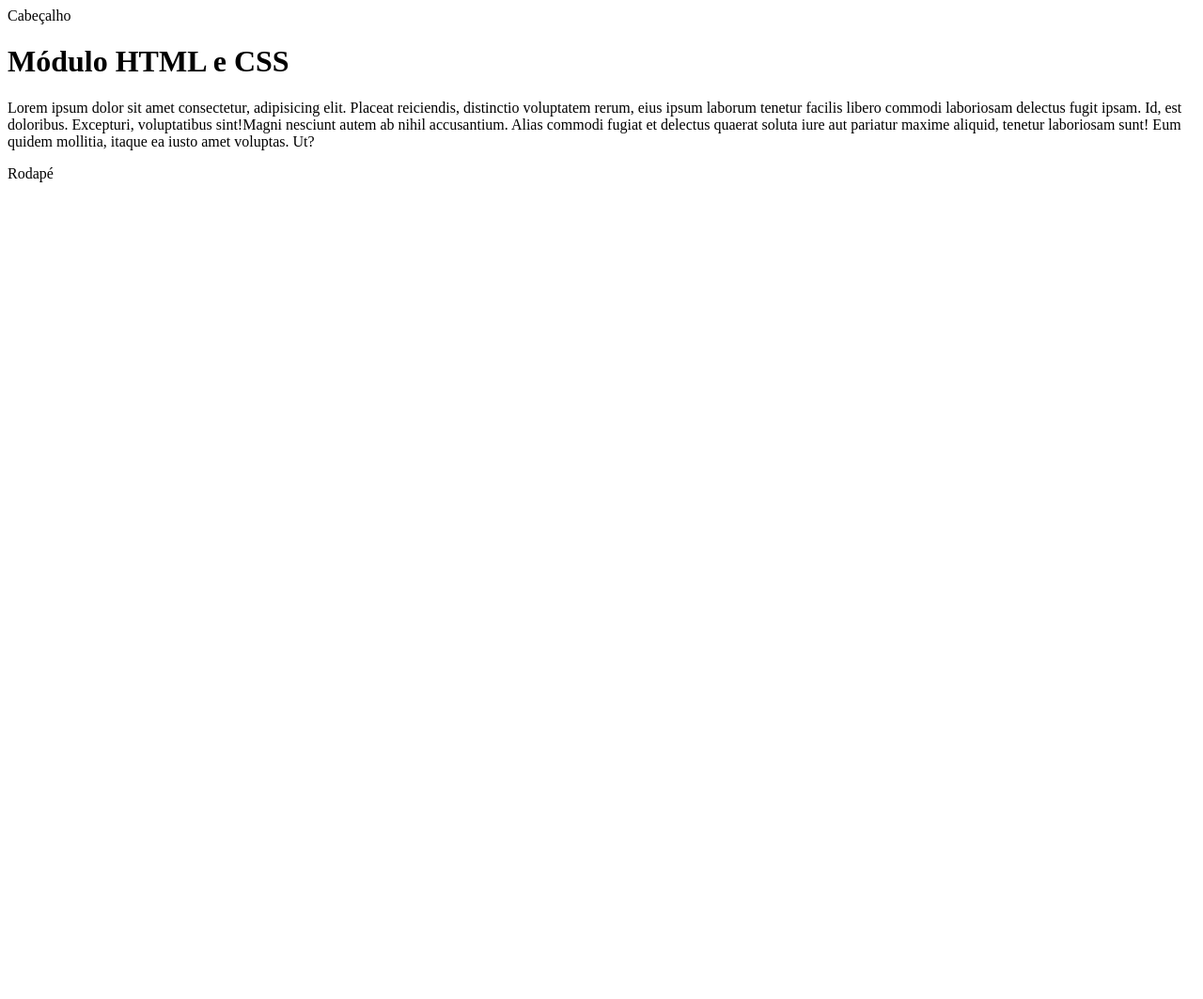
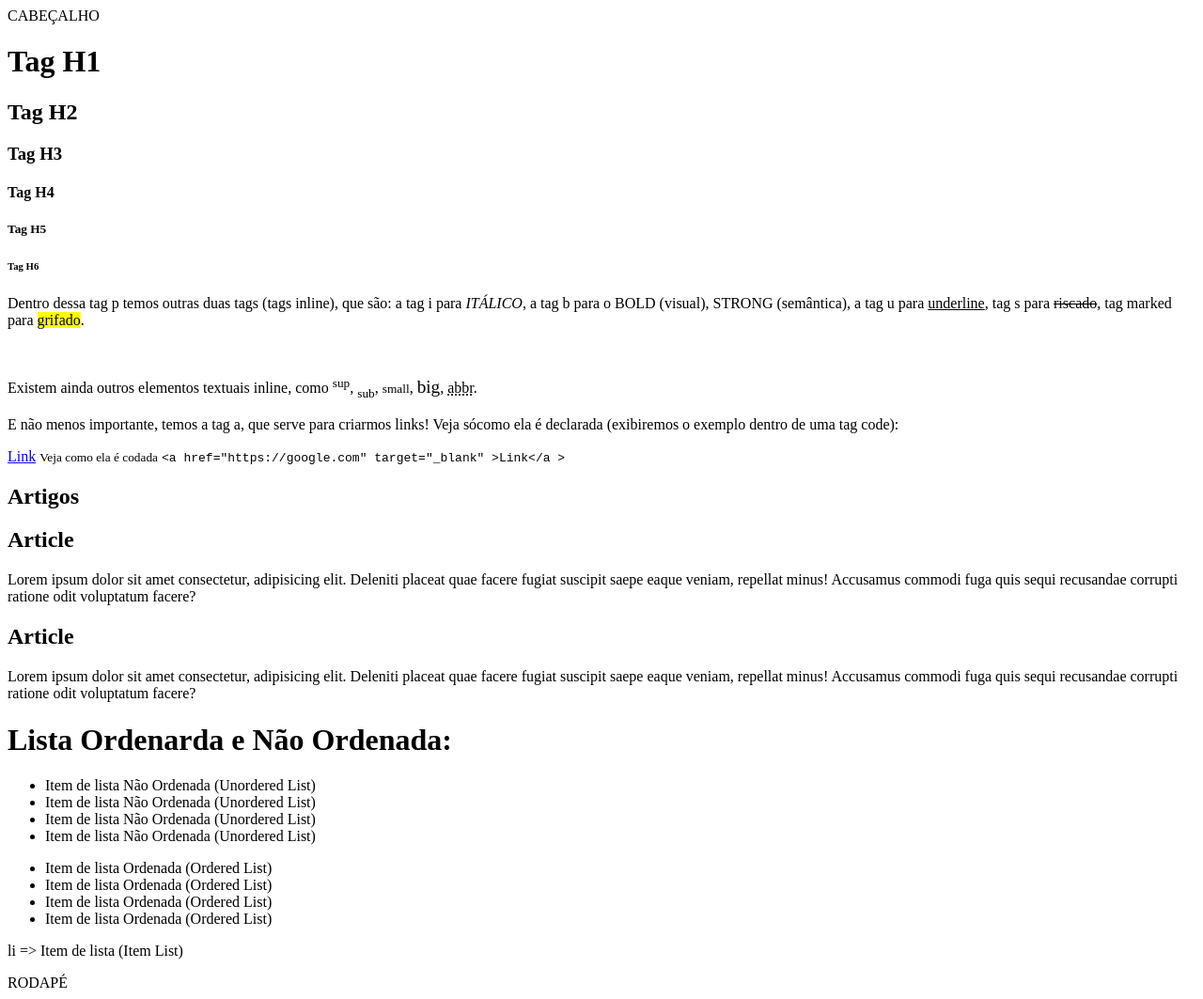
Before and after one commit to matheuswillock/HTML-CSS, a plain HTML site: page index.html in a window 1280 px wide. Shown: the whole page at 94% size. Before the commit the page ends 800 px from the top, so only its background shows below. Drawn offline with Linux system fonts and the light colour scheme.

Commit message:
finalized: repo

```diff
--- a/index.html
+++ b/index.html
@@ -1,21 +1,79 @@
 <!DOCTYPE html>
-<html lang="pt-br">
+<html lang="pt">
+
 <head>
     <meta charset="UTF-8">
     <meta name="viewport" content="width=device-width, initial-scale=1.0">
-    <title>Módulo HTML e CSS</title>
+    <title>HTML e CSS</title>
+    <style>
+        /* * {
+            border: 1px solid red;
+            background-color: rgba(255, 0, 0, 0.15);
+        } */
+    </style>
 </head>
+
 <body>
-    <header>Cabeçalho</header>
+    <header>CABEÇALHO</header>
+    <main>
+        <h1>Tag H1</h1>
+        <h2>Tag H2</h2>
+        <h3>Tag H3</h3>
+        <h4>Tag H4</h4>
+        <h5>Tag H5</h5>
+        <h6>Tag H6</h6>
 
-    <main>
-        <h1>Módulo HTML e CSS</h1>
-        <p>Lorem ipsum dolor sit amet consectetur, adipisicing elit. Placeat reiciendis, distinctio voluptatem rerum, eius ipsum laborum tenetur facilis libero commodi laboriosam delectus fugit ipsam. Id, est doloribus. Excepturi, voluptatibus sint!Magni nesciunt autem ab nihil accusantium. Alias commodi fugiat et delectus quaerat soluta iure aut pariatur maxime aliquid, tenetur laboriosam sunt! Eum quidem mollitia, itaque ea iusto amet voluptas. Ut?</p>
+        <p>Dentro dessa tag p temos outras duas tags (tags inline), que são: a tag i para <i>ITÁLICO</i>, a tag b para o BOLD (visual), STRONG (semântica), a tag u para <u>underline</u>, tag s para <s>riscado</s>, tag marked para <mark>grifado</mark>.</p>
+        <br>
+
+        <!-- <br> line break tag -->
+
+        <p>Existem ainda outros elementos textuais inline, como <sup>sup</sup>, <sub>sub</sub>, <small>small</small>, <big>big</big>, <abbr title="Abreviation">abbr</abbr>.</p>
+
+        <p>
+            E não menos importante, temos a tag a, que serve para criarmos links!
+            Veja sócomo ela é declarada (exibiremos o exemplo dentro de uma tag code):
+        </p>
+
+        <a href="https://google.com" target="_blank">Link</a>
+
+        <small>Veja como ela é codada</small>
+
+        <code>
+            &lt;a href="https://google.com" target="_blank" &gt;Link&lt;/a &gt;
+        </code>
+
         <section>
-            <article></article>
-            <article></article>
+            <h1>Artigos</h1>
+            <article>
+                <h2>Article</h2>
+                <p>Lorem ipsum dolor sit amet consectetur, adipisicing elit. Deleniti placeat quae facere fugiat suscipit saepe eaque veniam, repellat minus! Accusamus commodi fuga quis sequi recusandae corrupti ratione odit voluptatum facere?</p>
+            </article>
+            <article>
+                <h2>Article</h2>
+                <p>Lorem ipsum dolor sit amet consectetur, adipisicing elit. Deleniti placeat quae facere fugiat suscipit saepe eaque veniam, repellat minus! Accusamus commodi fuga quis sequi recusandae corrupti ratione odit voluptatum facere?</p>
+            </article>
         </section>
+        <h1>Lista Ordenarda e Não Ordenada:</h1>
+
+        <ul>
+            <li>Item de lista Não Ordenada (Unordered List)</li>
+            <li>Item de lista Não Ordenada (Unordered List)</li>
+            <li>Item de lista Não Ordenada (Unordered List)</li>
+            <li>Item de lista Não Ordenada (Unordered List)</li>
+        </ul>
+
+        <ul>
+            <li>Item de lista Ordenada (Ordered List)</li>
+            <li>Item de lista Ordenada (Ordered List)</li>
+            <li>Item de lista Ordenada (Ordered List)</li>
+            <li>Item de lista Ordenada (Ordered List)</li>
+        </ul>
+
+        <p>li => Item de lista (Item List)</p>
+
     </main>
-    <footer>Rodapé</footer>
+    <footer>RODAPÉ</footer>
 </body>
+
 </html>
```
